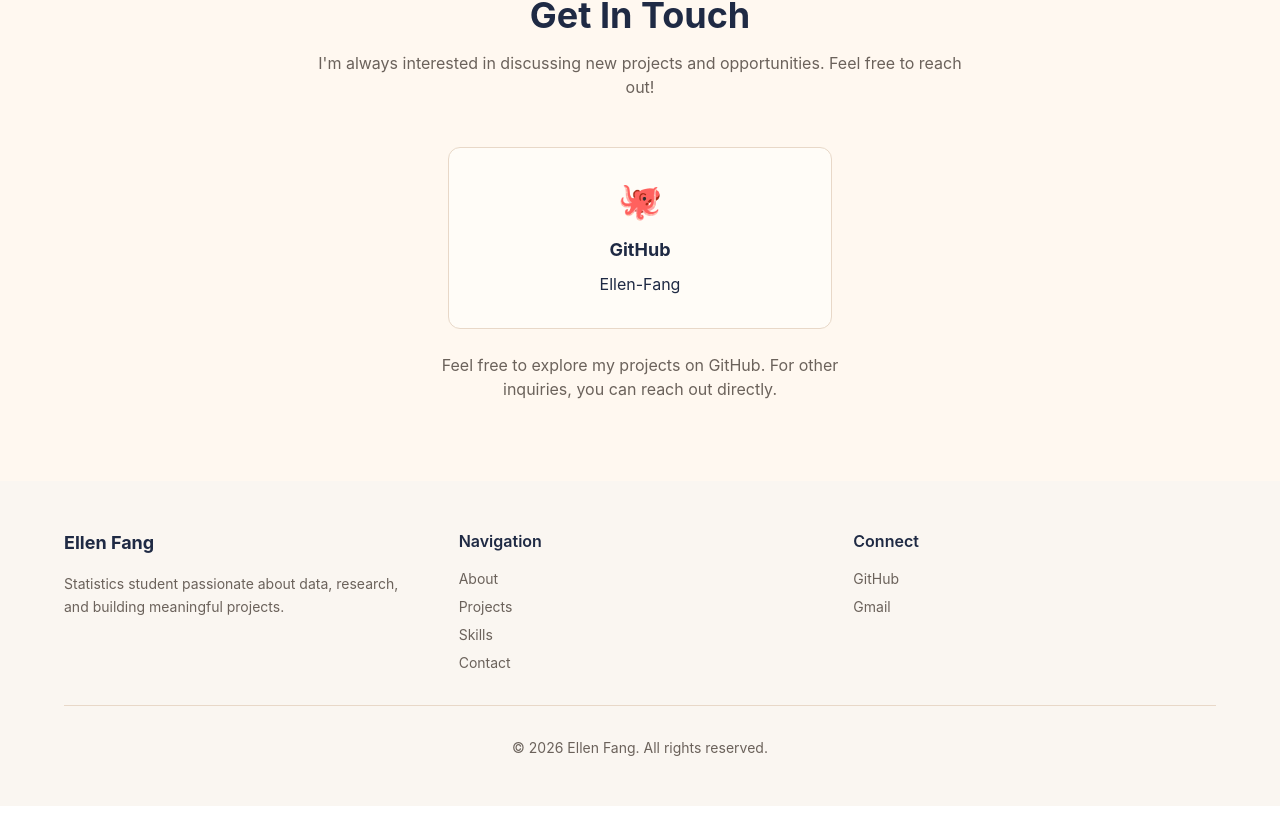
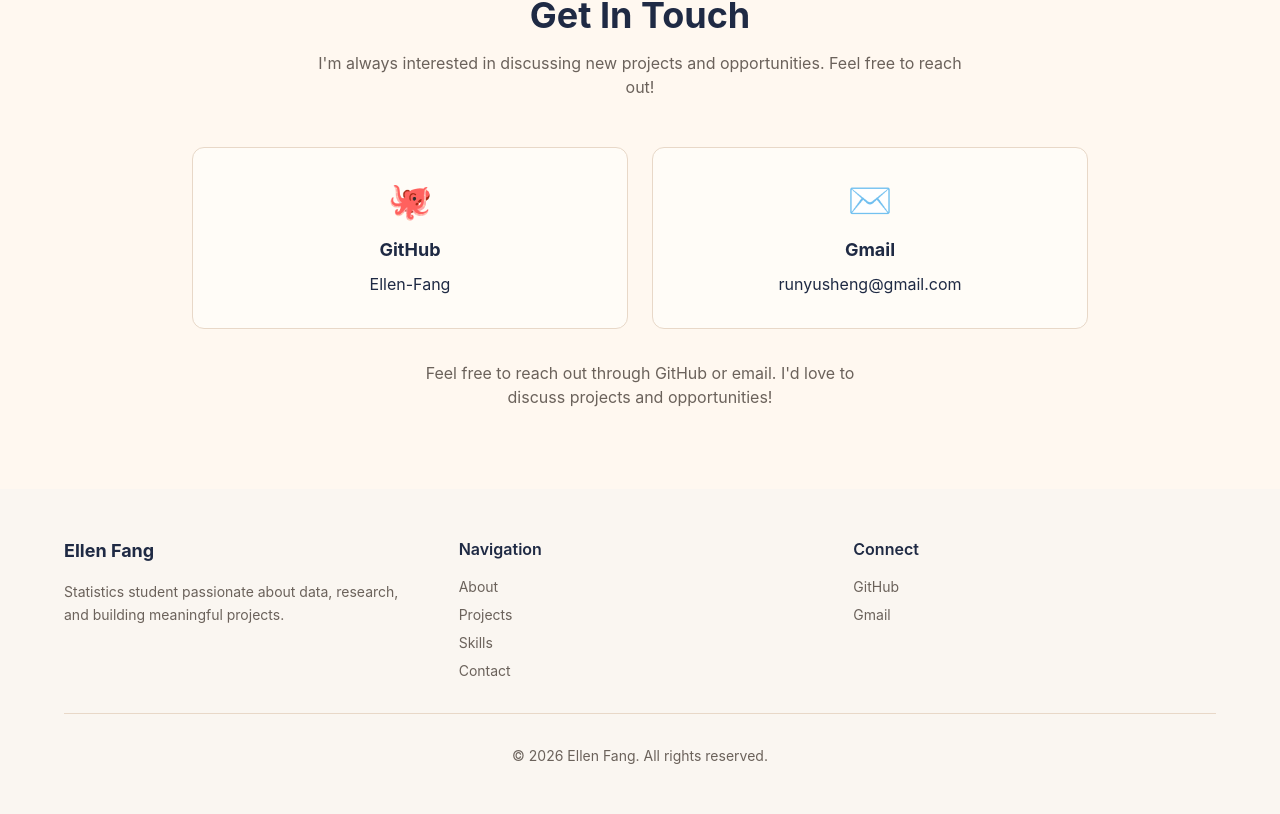
Before and after one commit to Ellen-Fang/ellen-fang-portfolio, a React (Vite) app: page / in a window 1280 px wide. Shown: the part 5226-6040 px from the top of the page. Built offline with nearby package versions, Linux system fonts and the light colour scheme.

Commit message:
Add Gmail contact card to Contact section

```diff
--- a/src/components/Contact.jsx
+++ b/src/components/Contact.jsx
@@ -9,12 +9,12 @@ function Contact() {
           I'm always interested in discussing new projects and opportunities. Feel free to reach out!
         </p>
 
-        <div className="flex flex-col items-center">
+        <div className="grid md:grid-cols-2 gap-6 mb-8">
           <a
             href="https://github.com/Ellen-Fang"
             target="_blank"
             rel="noopener noreferrer"
-            className="border rounded-xl p-8 text-center hover:shadow-lg transition-all w-full md:w-96"
+            className="border rounded-xl p-8 text-center hover:shadow-lg transition-all"
             style={{backgroundColor: '#FFFCF7', borderColor: '#E8D8C8'}}
           >
             <div className="text-4xl mb-4">🐙</div>
@@ -22,8 +22,20 @@ function Contact() {
             <p style={{color: '#1F2A44'}}>Ellen-Fang</p>
           </a>
 
-          <p className="text-center mt-6 max-w-md" style={{color: '#6B625B'}}>
-            Feel free to explore my projects on GitHub. For other inquiries, you can reach out directly.
+          <a
+            href="mailto:runyusheng@gmail.com"
+            className="border rounded-xl p-8 text-center hover:shadow-lg transition-all"
+            style={{backgroundColor: '#FFFCF7', borderColor: '#E8D8C8'}}
+          >
+            <div className="text-4xl mb-4">✉️</div>
+            <h3 className="text-lg font-bold mb-2" style={{color: '#1F2A44'}}>Gmail</h3>
+            <p style={{color: '#1F2A44'}}>runyusheng@gmail.com</p>
+          </a>
+        </div>
+
+        <div className="flex flex-col items-center">
+          <p className="text-center max-w-md" style={{color: '#6B625B'}}>
+            Feel free to reach out through GitHub or email. I'd love to discuss projects and opportunities!
           </p>
         </div>
       </div>
```
